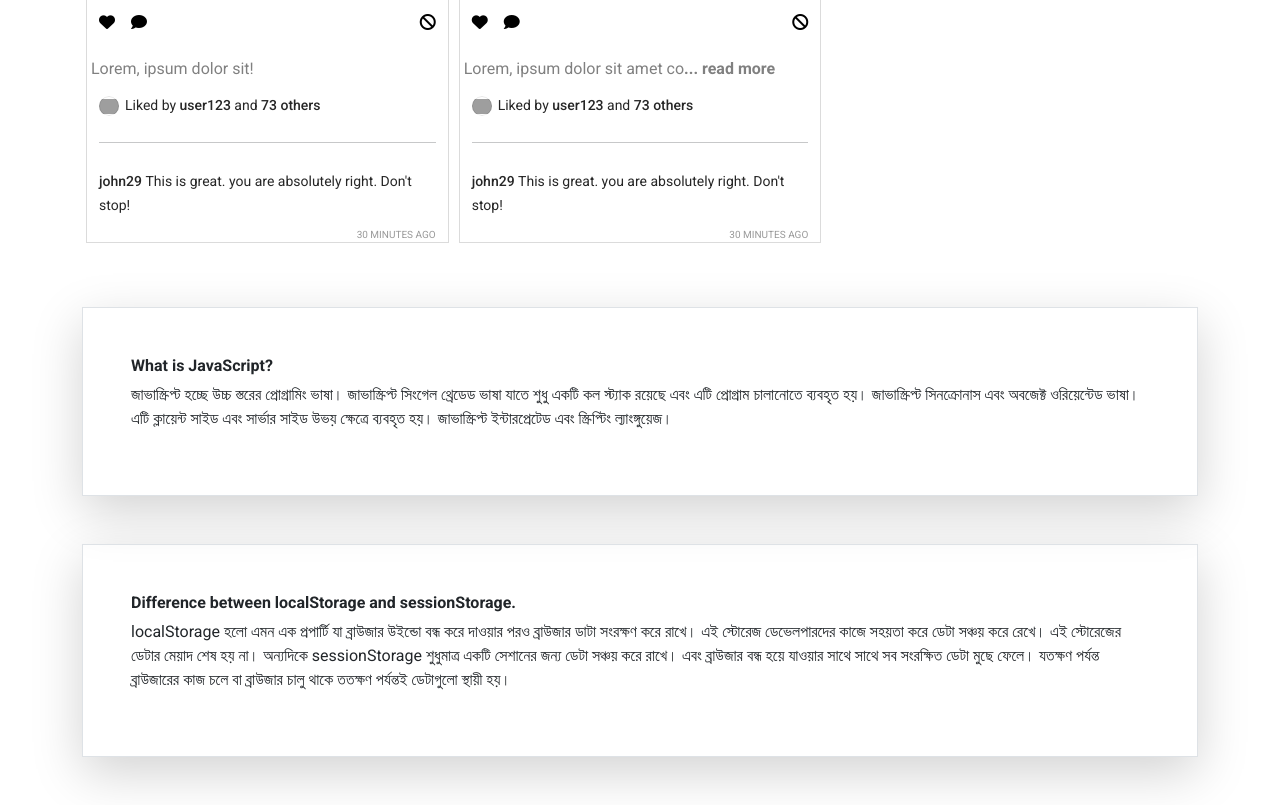
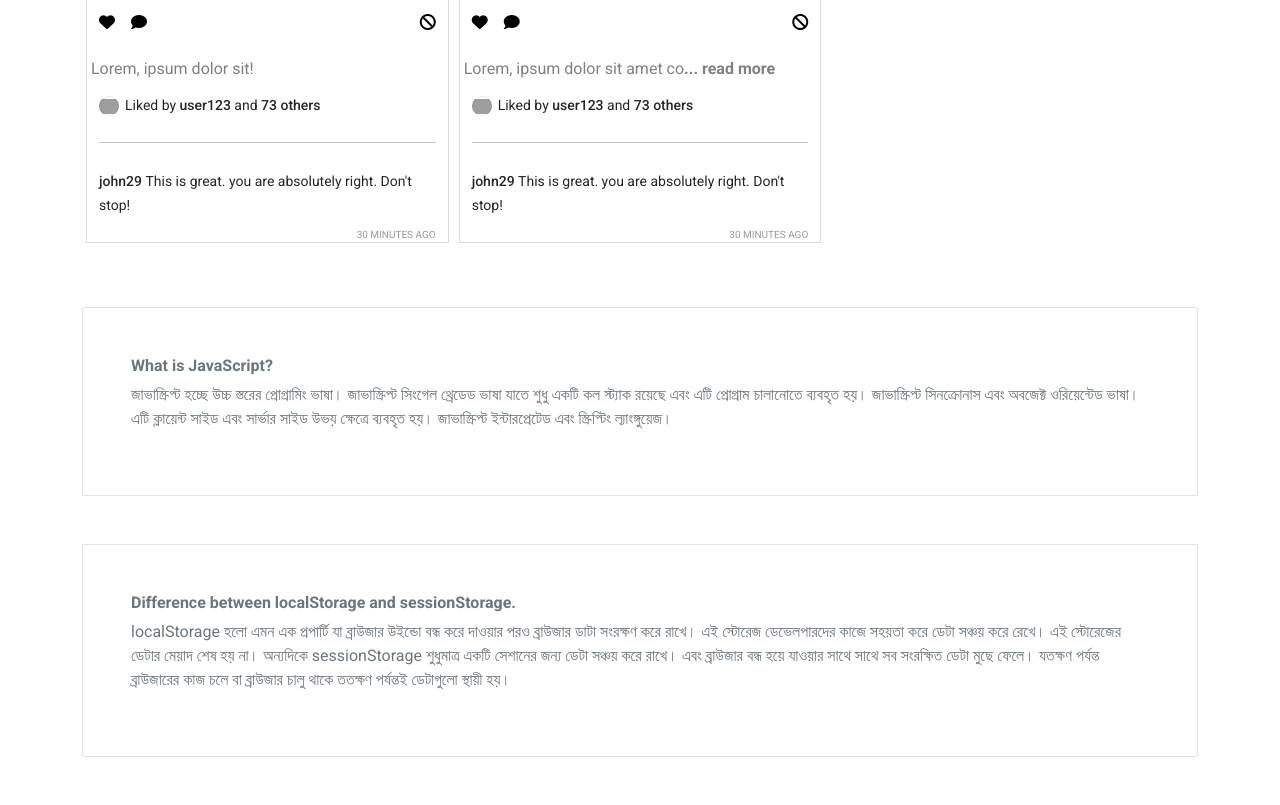
Before and after one commit to SunjatunRuna/insta--sohor, a plain HTML site: page index.html in a window 1280 px wide. Shown: the part 1289-2094 px from the top of the page. Drawn offline with nearby package versions, Linux system fonts and the light colour scheme; grey boxes are pictures that could not be loaded.

Commit message:
seven commit

```diff
--- a/index.html
+++ b/index.html
@@ -77,16 +77,16 @@
                 <h1>Reported posts</h1>
             </div>
         </main>
-        <section class="container my-5">
-            <div class="my-5 p-5 border border-mute shadow-lg">
-                <h6 class="fw-bold text-mute">What is JavaScript?</h6>
-                <p class="text-mute">জাভাস্ক্রিপ্ট হচ্ছে উচ্চ স্তরের প্রোগ্রামিং ভাষা।
+        <section class="container my-5 text-secondary">
+            <div class="my-5 p-5 border border-mute">
+                <h6 class="fw-bold">What is JavaScript?</h6>
+                <p>জাভাস্ক্রিপ্ট হচ্ছে উচ্চ স্তরের প্রোগ্রামিং ভাষা।
                     জাভাস্ক্রিপ্ট সিংগেল থ্রেডেড ভাষা যাতে শুধু একটি কল স্ট্যাক রয়েছে এবং
                     এটি প্রোগ্রাম চালানোতে ব্যবহৃত হয়। জাভাস্ক্রিপ্ট সিনক্রোনাস এবং অবজেক্ট ওরিয়েন্টেড ভাষা।
                     এটি ক্লায়েন্ট সাইড এবং সার্ভার সাইড উভয় ক্ষেত্রে ব্যবহৃত হয়।
                     জাভাস্ক্রিপ্ট ইন্টারপ্রেটেড এবং স্ক্রিপ্টিং ল্যাংঙ্গুয়েজ।</p>
             </div>
-            <div class="my-5 p-5 border border-mute shadow-lg">
+            <div class="my-5 p-5 border border-mute">
                 <h6 class="fw-bold">Difference between localStorage and sessionStorage.</h6>
                 <p>localStorage হলো এমন এক প্রপার্টি যা ব্রাউজার উইন্ডো বন্ধ করে দাওয়ার পরও
                     ব্রাউজার ডাটা সংরক্ষণ করে রাখে।
```
